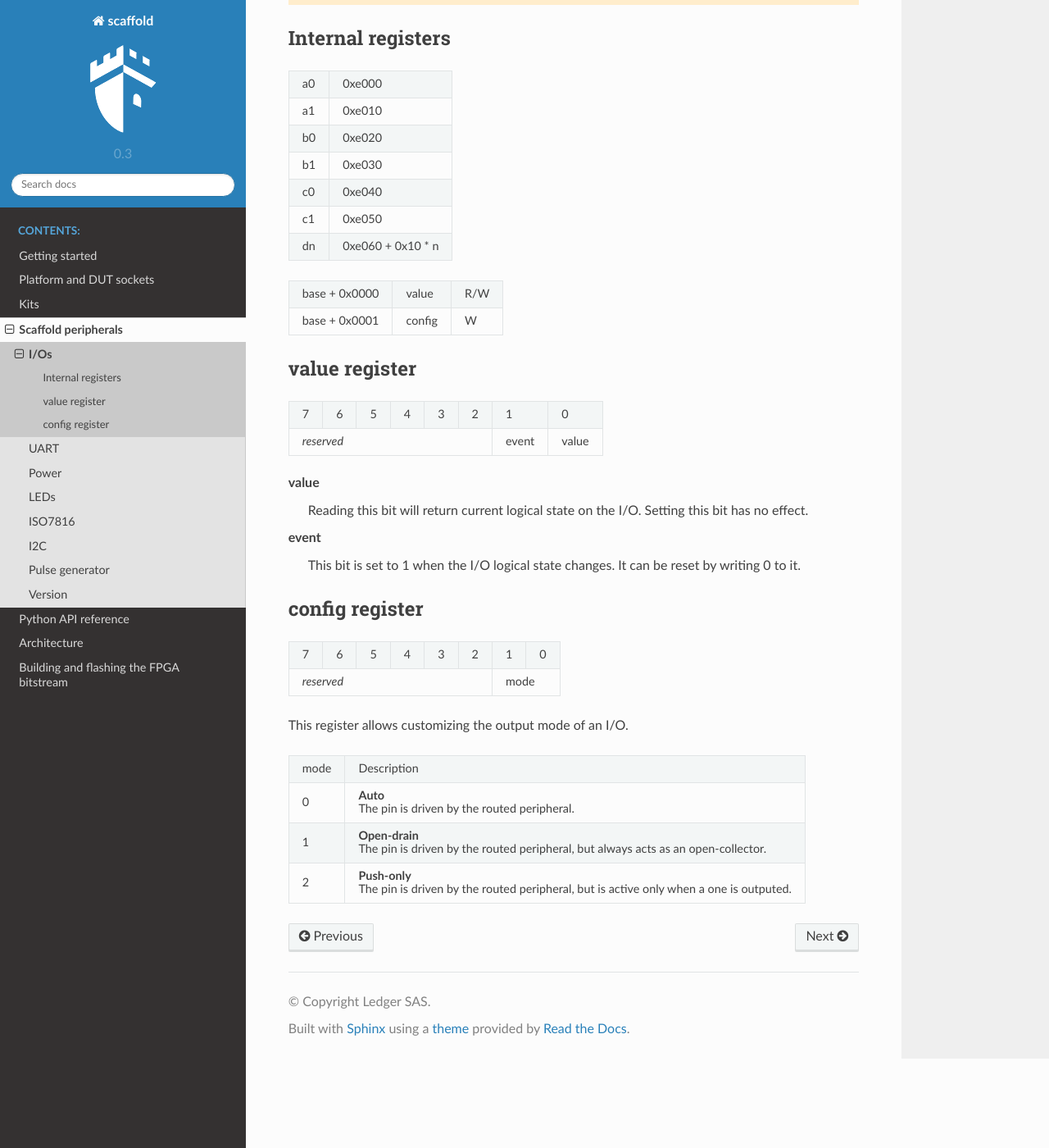
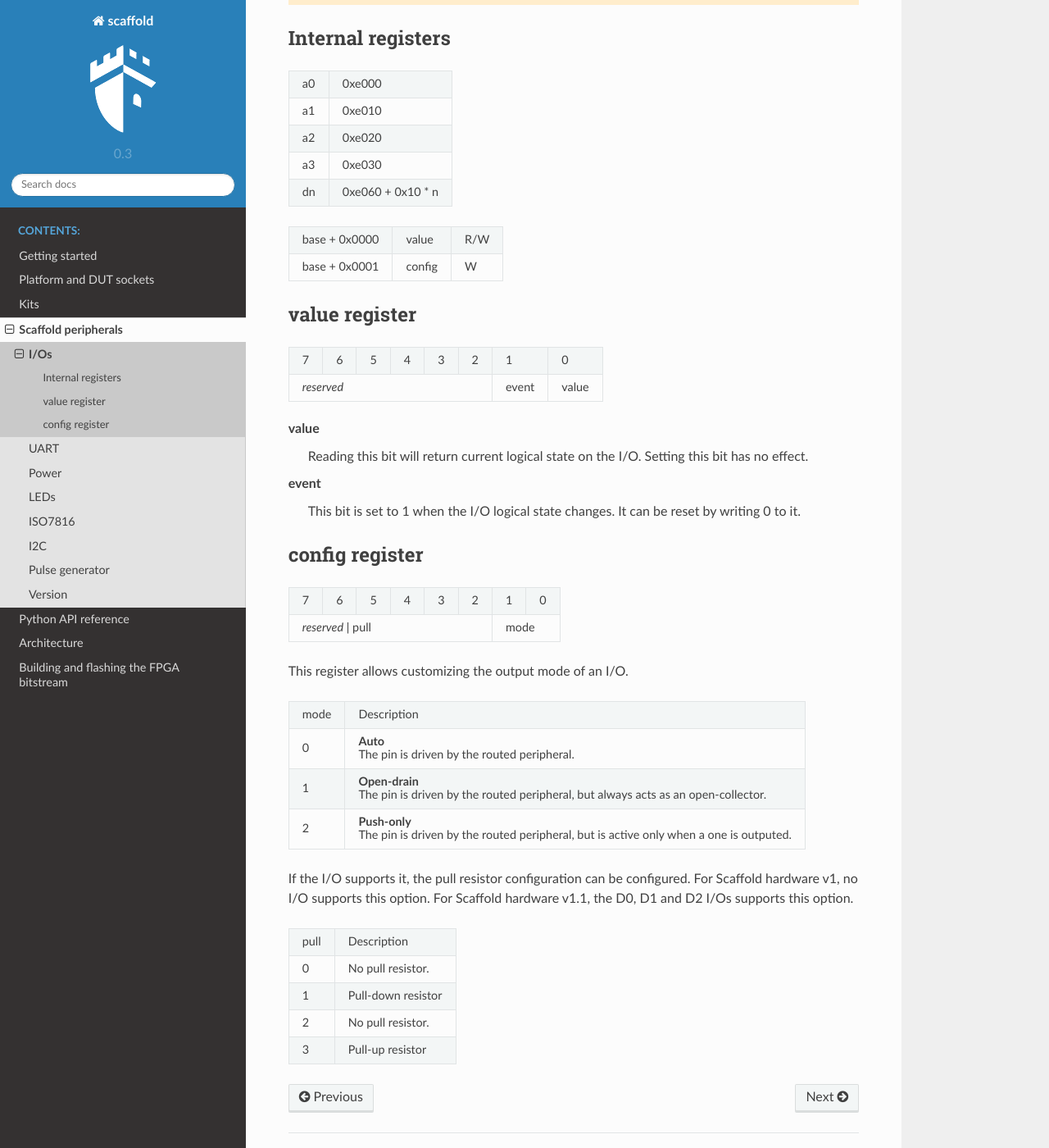
Before and after one commit to Ledger-Donjon/scaffold, a Sphinx documentation site: the page built from docs/ios.rst, in a window 1280 px wide and 1400 px high, scrolled down 1041 px. Shown: the whole window at 82% size. Built offline with Sphinx 7.4.7 and the Read the Docs theme 2.0.0, drawn with Linux system fonts in a browser that asks for light colours.

Commit message:
Added support for pull resistors.
Updated VHDL code to drive pull resistors of Scaffold v1.1.
Updated API to allow configuration of the pull resistors.
Updated documentation.
Architecture version is now 0.5.

```diff
--- a/docs/ios.rst
+++ b/docs/ios.rst
@@ -57,13 +57,9 @@ Internal registers
 +----+-------------------+
 | a1 | 0xe010            |
 +----+-------------------+
-| b0 | 0xe020            |
+| a2 | 0xe020            |
 +----+-------------------+
-| b1 | 0xe030            |
-+----+-------------------+
-| c0 | 0xe040            |
-+----+-------------------+
-| c1 | 0xe050            |
+| a3 | 0xe030            |
 +----+-------------------+
 | dn | 0xe060 + 0x10 * n |
 +----+-------------------+
@@ -96,7 +92,7 @@ config register
 +---+---+---+---+---+---+---+---+
 | 7 | 6 | 5 | 4 | 3 | 2 | 1 | 0 |
 +---+---+---+---+---+---+---+---+
-| *reserved*            | mode  |
+| *reserved*    | pull  | mode  |
 +-----------------------+-------+
 
 This register allows customizing the output mode of an I/O.
@@ -118,3 +114,19 @@ This register allows customizing the output mode of an I/O.
 |      | The pin is driven by the routed peripheral, but is active only when  |
 |      | a one is outputed.                                                   |
 +------+----------------------------------------------------------------------+
+
+If the I/O supports it, the pull resistor configuration can be configured. For
+Scaffold hardware v1, no I/O supports this option. For Scaffold hardware v1.1,
+the D0, D1 and D2 I/Os supports this option.
+
++------+--------------------+
+| pull | Description        |
++------+--------------------+
+| 0    | No pull resistor.  |
++------+--------------------+
+| 1    | Pull-down resistor |
++------+--------------------+
+| 2    | No pull resistor.  |
++------+--------------------+
+| 3    | Pull-up resistor   |
++------+--------------------+
```
Also changed, not shown: README.md (+2 -2 lines), 5 other files.
